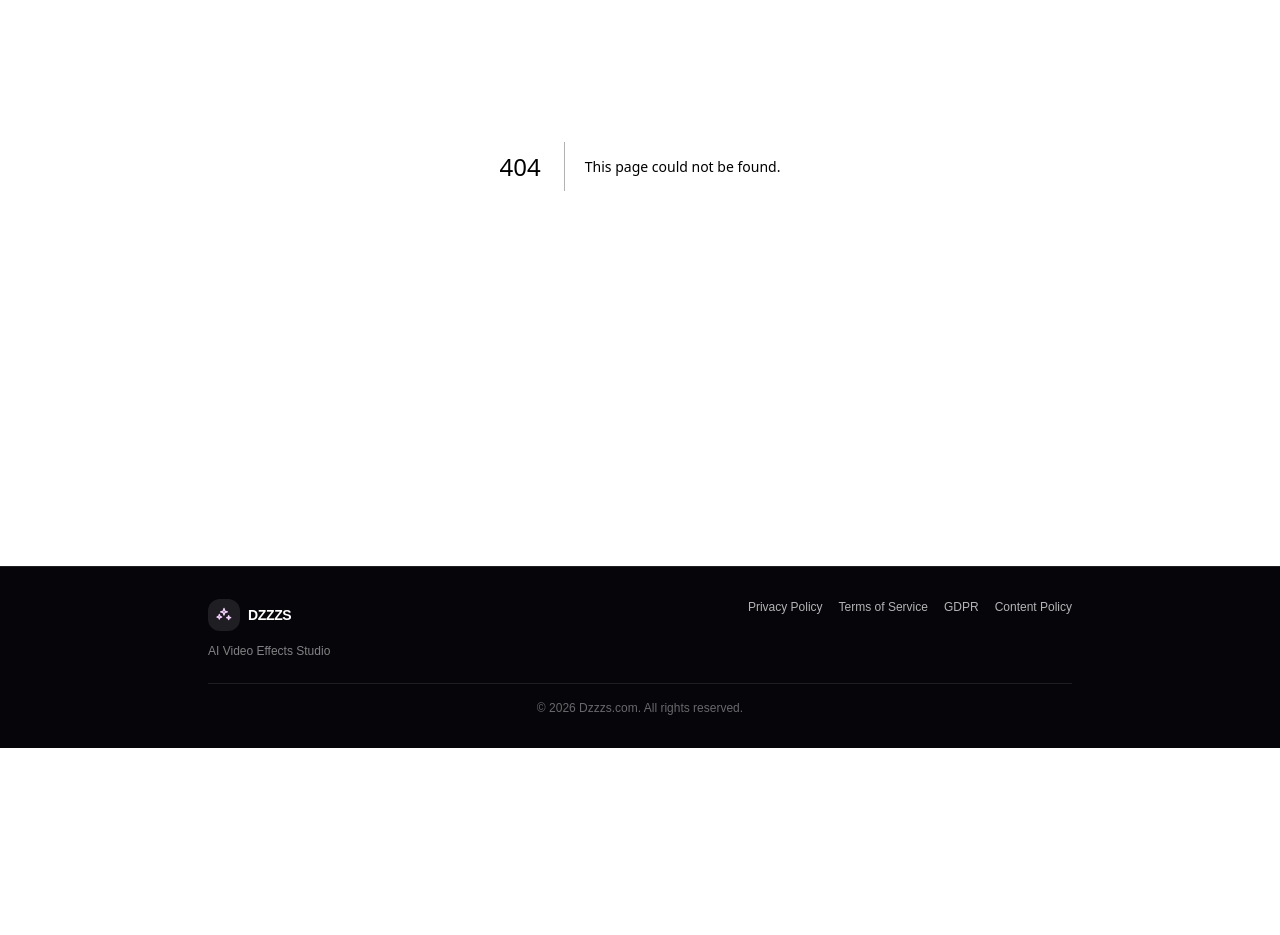
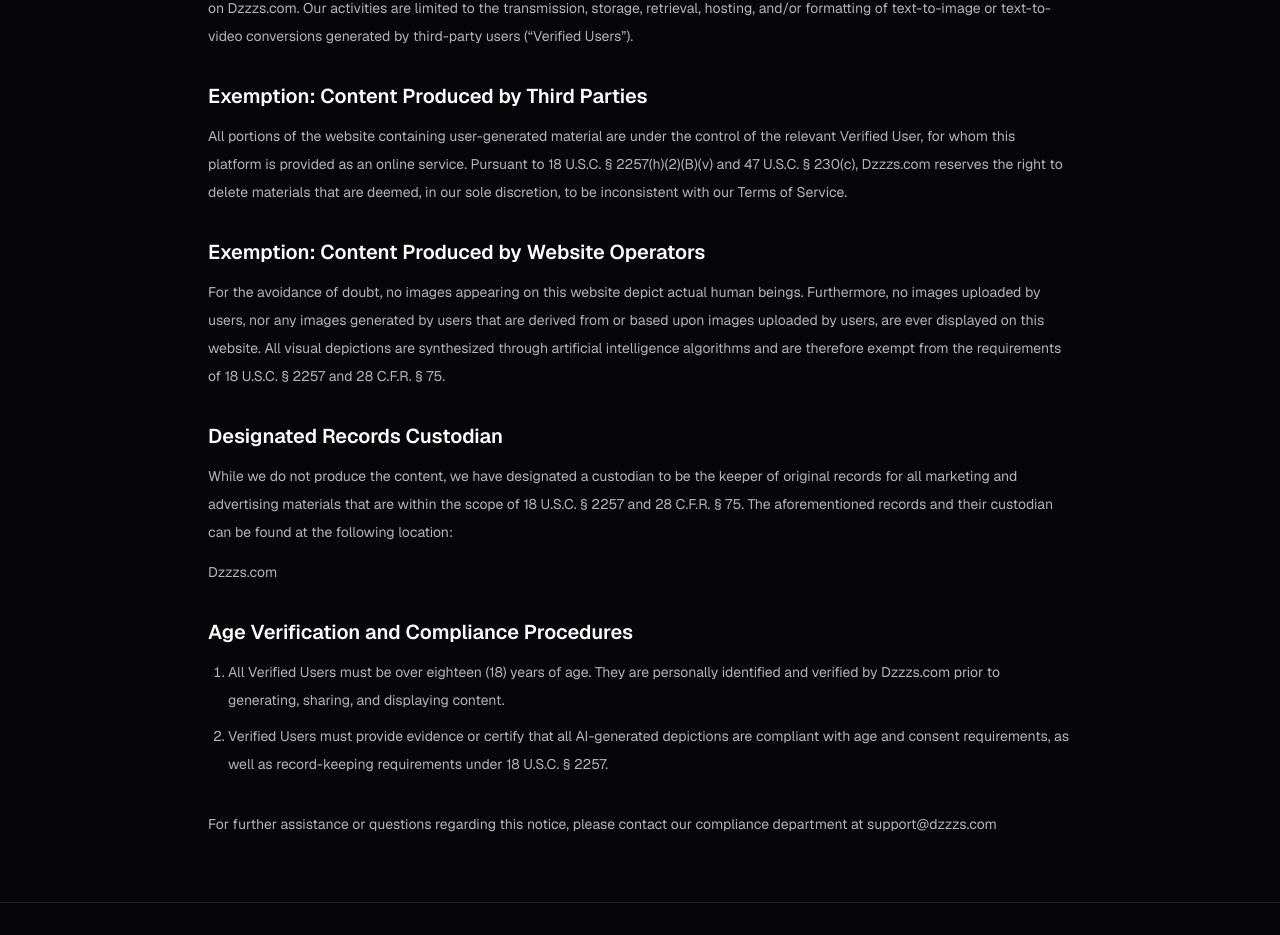
Before and after one commit to maximkartsev/AI-Product-Manager, a Next.js app in the folder frontend/: page /2257 in a window 1280 px wide. Before the commit this address had no page. Shown: the part 299-1234 px from the top of the page. Before the commit the page ends 1047 px from the top, so only its background shows below. Built offline with nearby package versions, Linux system fonts and the light colour scheme.

Commit message:
2257 Compliance

```diff
--- /dev/null
+++ b/frontend/src/app/2257/ComplianceClient.tsx
@@ -0,0 +1,51 @@
+"use client";
+
+export default function ComplianceClient() {
+  return (
+    <div className="min-h-screen bg-[#05050a] font-sans text-white">
+      <div className="mx-auto w-full max-w-md px-4 pb-16 pt-24 sm:max-w-xl lg:max-w-4xl">
+        <h1 className="text-3xl font-semibold tracking-tight text-white sm:text-4xl">
+          18 U.S.C. &sect; 2257 Record Keeping Requirements Compliance Statement
+        </h1>
+
+        <p className="mt-6 text-sm leading-7 text-white/70">
+          The operator of Dzzzs.com is not the producer (whether primary or secondary as defined in 18 U.S.C. &sect; 2257) of any of the content found on Dzzzs.com. Our activities are limited to the transmission, storage, retrieval, hosting, and/or formatting of text-to-image or text-to-video conversions generated by third-party users (&ldquo;Verified Users&rdquo;).
+        </p>
+
+        <section className="mt-8">
+          <h2 className="text-xl font-semibold text-white">Exemption: Content Produced by Third Parties</h2>
+          <p className="mt-3 text-sm leading-7 text-white/70">
+            All portions of the website containing user-generated material are under the control of the relevant Verified User, for whom this platform is provided as an online service. Pursuant to 18 U.S.C. &sect; 2257(h)(2)(B)(v) and 47 U.S.C. &sect; 230(c), Dzzzs.com reserves the right to delete materials that are deemed, in our sole discretion, to be inconsistent with our Terms of Service.
+          </p>
+        </section>
+
+        <section className="mt-8">
+          <h2 className="text-xl font-semibold text-white">Exemption: Content Produced by Website Operators</h2>
+          <p className="mt-3 text-sm leading-7 text-white/70">
+            For the avoidance of doubt, no images appearing on this website depict actual human beings. Furthermore, no images uploaded by users, nor any images generated by users that are derived from or based upon images uploaded by users, are ever displayed on this website. All visual depictions are synthesized through artificial intelligence algorithms and are therefore exempt from the requirements of 18 U.S.C. &sect; 2257 and 28 C.F.R. &sect; 75.
+          </p>
+        </section>
+
+        <section className="mt-8">
+          <h2 className="text-xl font-semibold text-white">Designated Records Custodian</h2>
+          <p className="mt-3 text-sm leading-7 text-white/70">
+            While we do not produce the content, we have designated a custodian to be the keeper of original records for all marketing and advertising materials that are within the scope of 18 U.S.C. &sect; 2257 and 28 C.F.R. &sect; 75. The aforementioned records and their custodian can be found at the following location:
+          </p>
+          <p className="mt-3 text-sm leading-7 text-white/70">Dzzzs.com</p>
+        </section>
+
+        <section className="mt-8">
+          <h2 className="text-xl font-semibold text-white">Age Verification and Compliance Procedures</h2>
+          <ol className="mt-3 list-decimal space-y-2 pl-5 text-sm leading-7 text-white/70">
+            <li>All Verified Users must be over eighteen (18) years of age. They are personally identified and verified by Dzzzs.com prior to generating, sharing, and displaying content.</li>
+            <li>Verified Users must provide evidence or certify that all AI-generated depictions are compliant with age and consent requirements, as well as record-keeping requirements under 18 U.S.C. &sect; 2257.</li>
+          </ol>
+        </section>
+
+        <p className="mt-8 text-sm leading-7 text-white/70">
+          For further assistance or questions regarding this notice, please contact our compliance department at support@dzzzs.com
+        </p>
+      </div>
+    </div>
+  );
+}
--- /dev/null
+++ b/frontend/src/app/2257/page.tsx
@@ -0,0 +1,10 @@
+import type { Metadata } from "next";
+import ComplianceClient from "./ComplianceClient";
+
+export const metadata: Metadata = {
+  title: "2257 Compliance | AI Video Effects Studio",
+};
+
+export default function CompliancePage() {
+  return <ComplianceClient />;
+}
--- a/frontend/src/components/layout/AppFooter.tsx
+++ b/frontend/src/components/layout/AppFooter.tsx
@@ -54,6 +54,12 @@
               >
                 Content Policy
               </Link>
+              <Link
+                href="/2257"
+                className="transition hover:text-white"
+              >
+                2257 Compliance
+              </Link>
             </div>
           </div>
         </div>
```
